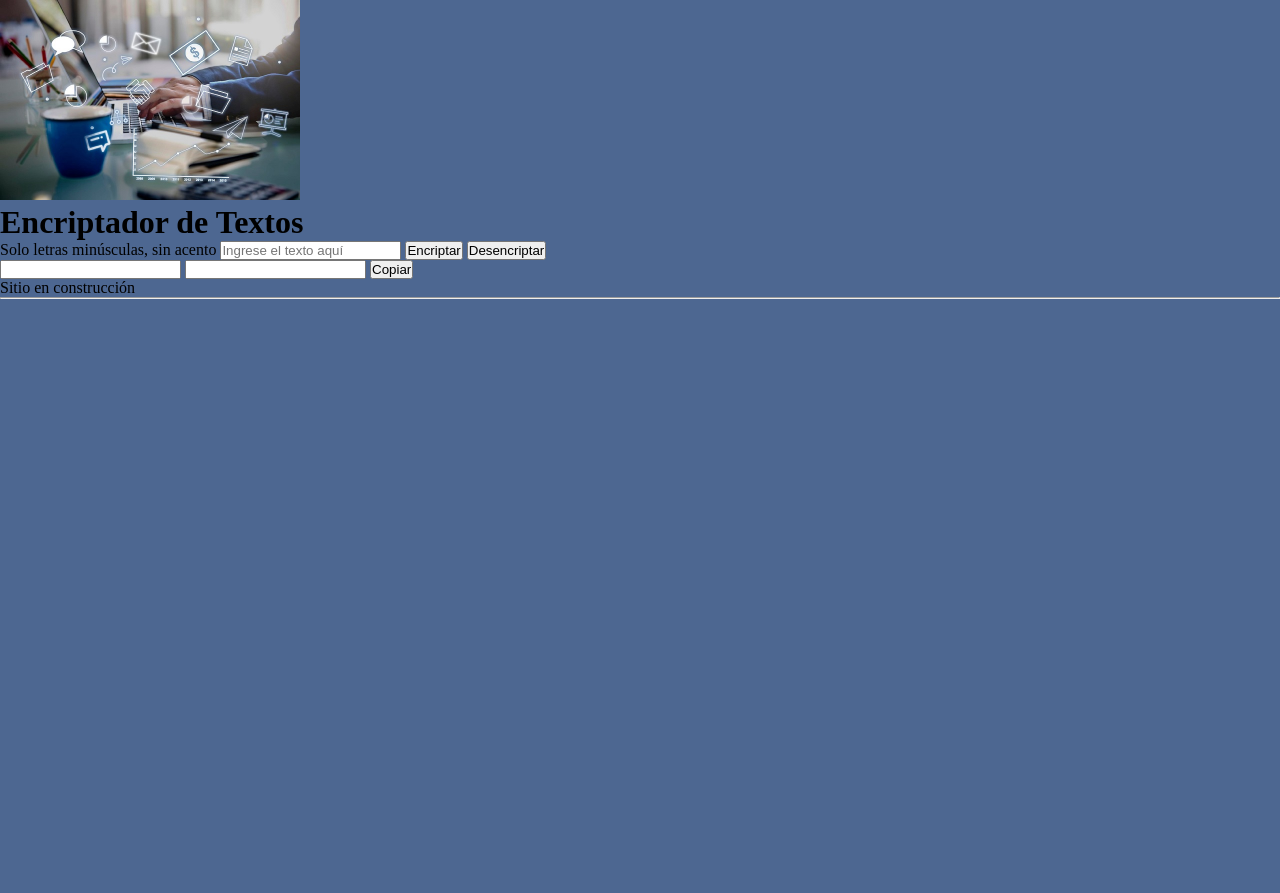
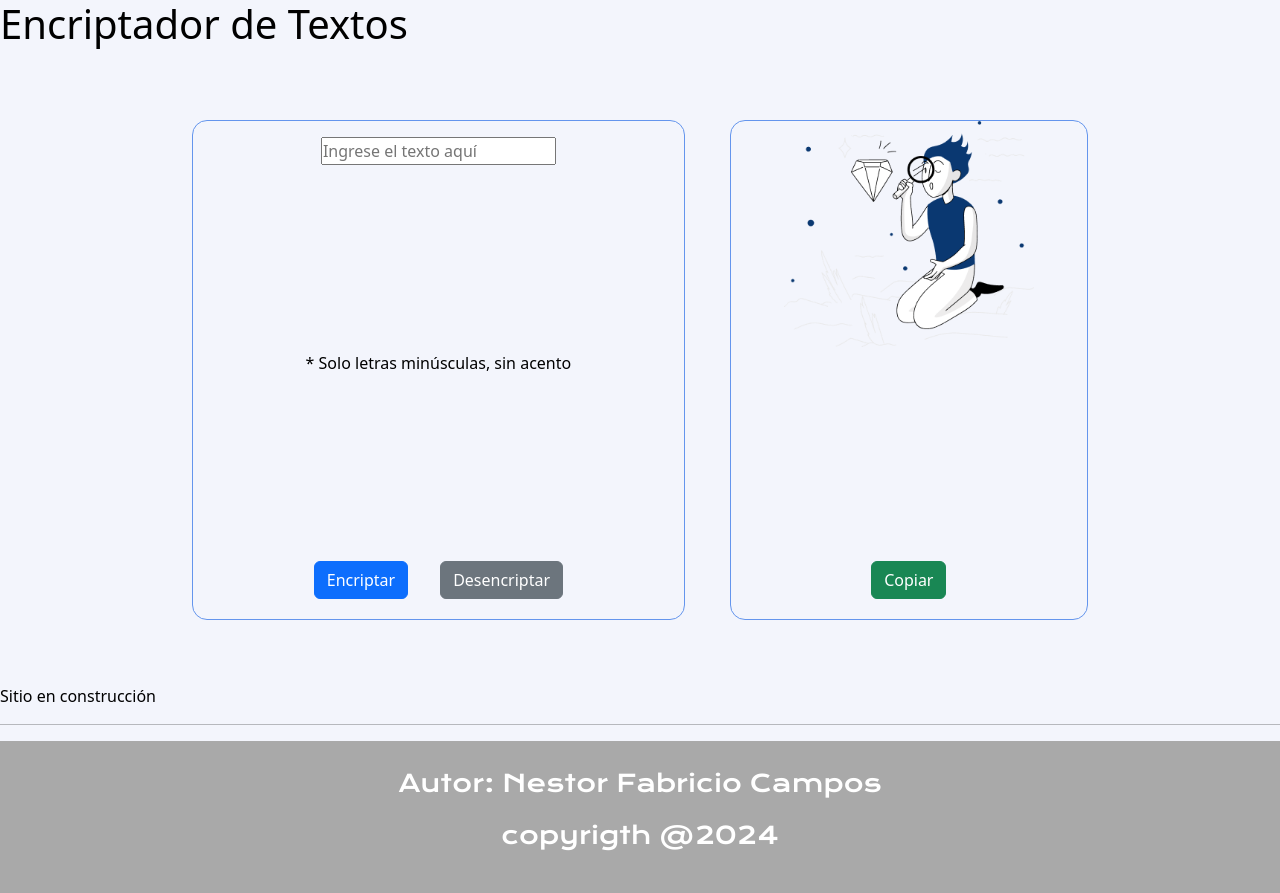
Before and after one commit to NestorFabricioCampos/Challenge-EncriptadorTexto, a plain HTML site: page index.html in a window 1280 px wide. Before the commit the page ends 800 px from the top, so only its background shows below. Drawn offline with nearby package versions, Linux system fonts and the light colour scheme.

Commit message:
Actualización del día 21-22/07/2024

```diff
--- a/index.html
+++ b/index.html
@@ -4,33 +4,40 @@
     <meta charset="UTF-8">
     <meta name="viewport" content="width=device-width, initial-scale=1.0">
     <title>Encriptador de Texto</title>
+    <link href="https://cdn.jsdelivr.net/npm/bootstrap@5.3.3/dist/css/bootstrap.min.css" rel="stylesheet" integrity="sha384-QWTKZyjpPEjISv5WaRU9OFeRpok6YctnYmDr5pNlyT2bRjXh0JMhjY6hW+ALEwIH" crossorigin="anonymous">
     <link rel="stylesheet" href="style.css">
 </head>
 <body>
-    <div class="img-container">
-    <img src="./img/logoProyectoEncriptador.jpg" width="300" heigth="100" alt="logo del proyecto">
-    </div>
     <h1 class="titulo">Encriptador de Textos</h1>
-    <main class="main">
+    <form>
+    <main class="presentacion">
 
-        <section class="form box">
-            <form action="">
-                <label for="input-texto">Solo letras minúsculas, sin acento</label>
-                <input class="text-input" type="text" name="input-texto" id="input-texto" placeholder="Ingrese el texto aquí">
-                <input class="btn" type="submit" value="Encriptar" id="btn-encriptar">
-                <input class="btn" type="submit" value="Desencriptar" id="btn-desencriptar">
-            </form>
+        <section class="frameEncriptar">
+
+                <input class="text-encriptar" type="text" name="input-texto" id="input-texto" placeholder="Ingrese el texto aquí">
+                <label for="input-texto">* Solo letras minúsculas, sin acento</label>
+                <div class="botonesEncriptar">
+                <input class="btn btn-primary" type="submit" value="Encriptar" id="btn-encriptar">
+                <input class="btn btn-secondary" type="submit" value="Desencriptar" id="btn-desencriptar">
+                </div>
         </section>
 
-        <section class="msg box">
-        <input class="msg box">
-            <input class="text-input" type="text" id="msg">
-            <input class="btn" type="submit" value="Copiar" id="btn-copy">
+        <section class="frameResultadoEncriptacion">
+            <img src="./img/Muñeco.png"  width="250" heigth="100" alt="Imagen presentación">
+            <input class="text-resultado" type="text" id="msg" style="display: none;">
+            <input class="btn btn-success" type="submit" value="Copiar" id="btn-copy">
         </section>
 
+
+
     </main>
+</form>
     <script src="script.js"></script>
     <p>Sitio en construcción</p>
     <hr>
+    <footer class="footer">
+        <p>Autor: Nestor Fabricio Campos</p>
+        <p>copyrigth @2024</p>
+    </footer>
 </body>
 </html>
--- a/style.css
+++ b/style.css
@@ -1,5 +1,12 @@
 
 @import url('https://fonts.googleapis.com/css2?family=Krona+One&family=Montserrat:wght@400;600&display=swap');
+
+:root {
+   --color-hover: #272727;
+  --fuente-krona: 'Krona One', sans-serif;
+  --fuente-montserrat: 'Montserrat', sans-serif;
+}
+
 
 * {
   padding: 0;
@@ -8,7 +15,7 @@
 
 body{
     box-sizing: border-box;
-    background-color: #4d6791;
+    background-color: #F3F5FC;
     color: black;
 }
 
@@ -16,7 +23,125 @@ header{
     padding: 2% 0% 0% 15%;
 }
 
-.img-container {
+.presentacion {
+  padding: 5% 15%;
+  display: flex;
+  align-items: center;
+  justify-content: space-between;
+}
+
+/* --- Caja izquierda con incio del proceso de encriptación --- INICIO */
+.text-encriptar {
+  margin-top: 16px;
+}
+
+/* Sección frameEncriptar */
+.frameEncriptar{
+  display: flex;
+  flex-direction:column;
+  justify-content: space-between;
+  align-items: center;
+  padding-bottom: 20px;
+  gap: 32px;
+  width: 55%;
+  height: 500px;
+  background-color: #F3F5FC;
+  border: cornflowerblue 1px solid;
+  border-radius: 15px;
+  -webkit-border-radius: 15px;
+  -moz-border-radius: 15px;
+  -ms-border-radius: 15px;
+  -o-border-radius: 15px;
+}
+
+.botonesEncriptar {
+  display: flex;
+  flex-direction: row;
+  justify-content: space-between;
+  gap: 32px;
+}
+
+
+/* --- Caja izquierda con incio del proceso de encriptación --- FIN */
+
+/* --- Caja derecha con resultado del proceso de encriptación --- INICIO */
+.text-resultado {
+  margin-top: 16px;
+}
+
+/* Sección frameDesencriptar */
+.frameResultadoEncriptacion{
+ display: flex;
+ flex-direction:column;
+ justify-content: space-between;
+ align-items: center;
+ padding-bottom: 20px;
+ gap: 32px;
+ width: 40%;
+ height: 500px;
+ background-color:#F3F5FC;
+ border: cornflowerblue 1px solid;
+ border-radius: 15px;
+ -webkit-border-radius: 15px;
+ -moz-border-radius: 15px;
+ -ms-border-radius: 15px;
+ -o-border-radius: 15px;
+}
+/* --- Caja derecha con resultado del proceso de encriptación --- FIN */
+
+/*.presentacion__imagen {
   display:block;
   margin:auto;
+  padding-top: 24px;
 }
+
+.presentacion__imagen{
+  width: 10%;
+}*/
+
+.footer{
+  color:white;
+  background-color:darkgray;
+  padding: 24px;
+  text-align: center;
+  font-family: var(--fuente-krona);
+  font-size: 1.5rem;
+  font-weight: 400;
+}
+
+@media (max-width: 1200px) {
+
+  .header{
+       padding: 10%;
+  }
+
+  .presentacion{
+      /*flex-direction: column-reverse;*/
+      flex-direction:column;
+      padding: 5%;
+      gap: 32px;
+
+  }
+
+  .frameEncriptar{
+      width: auto;
+  }
+
+  .frameResultadoEncriptacion{
+    width: auto;
+}
+
+.botonesEncriptar {
+  display: flex;
+  flex-direction: column;
+  justify-content: space-between;
+  gap: 32px;
+}
+
+.text-resultado {
+  margin-top: 16px;
+  margin-left: 20px;
+  margin-right: 20px;
+}
+
+}
```
Also changed, not shown: img/Muñeco.png (added).
